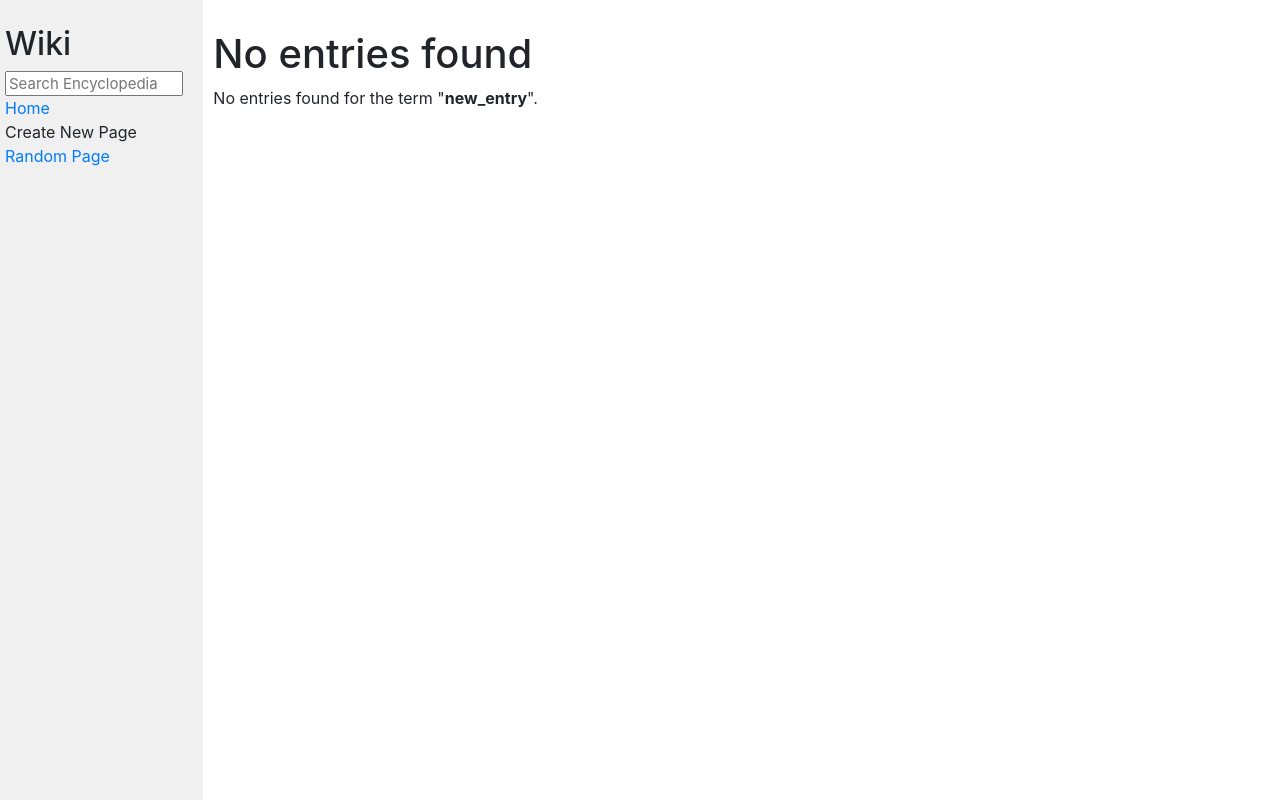
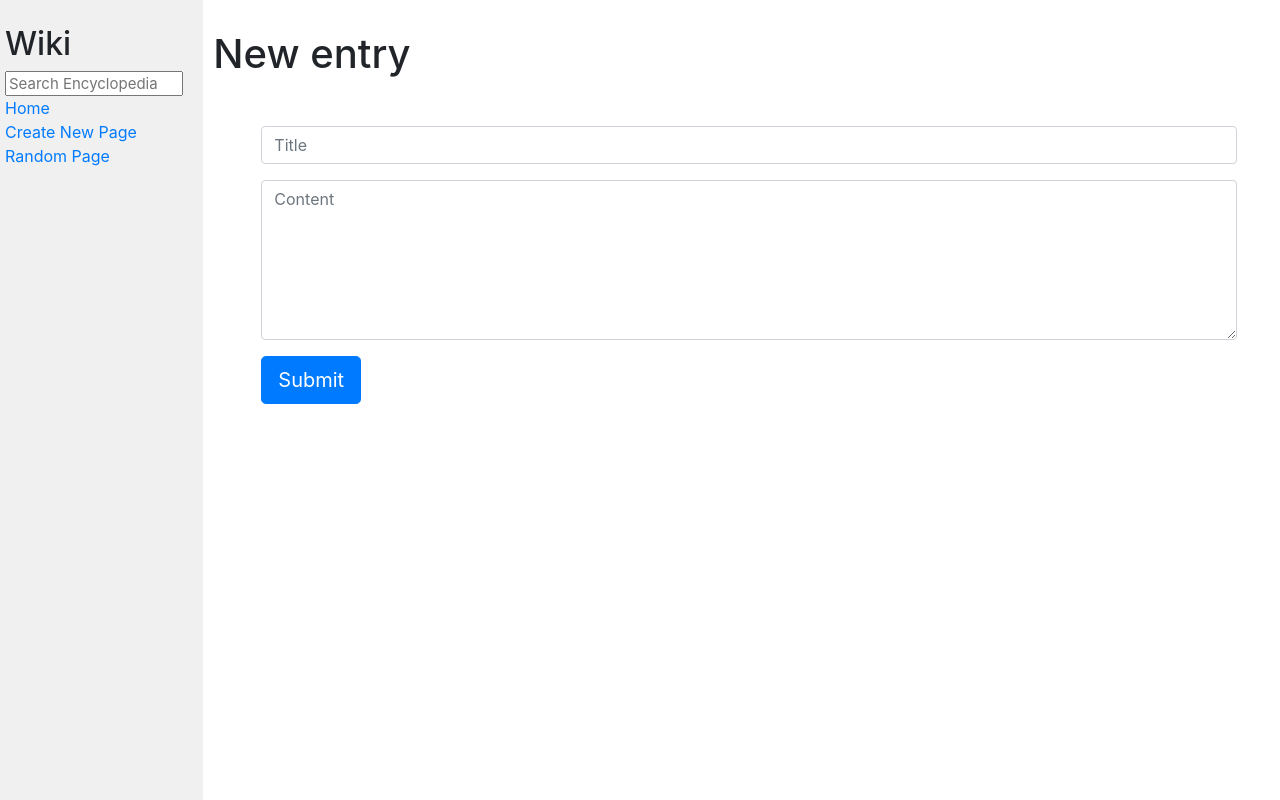
Before and after one commit to udson/CS50W_wiki, a Django app: page /wiki/new_entry in a window 1280 px wide. Run offline with Django 3.2, Linux system fonts and the light colour scheme; some libraries are stand-ins or nearby versions.

Commit message:
Implemetando página para nova entrada.

```diff
--- a/encyclopedia/templates/encyclopedia/layout.html
+++ b/encyclopedia/templates/encyclopedia/layout.html
@@ -19,7 +19,7 @@
                     <a href="{% url 'index' %}">Home</a>
                 </div>
                 <div>
-                    Create New Page
+                    <a href="{% url 'new_entry' %}">Create New Page</a>
                 </div>
                 <div>
                     <a href="{% url 'random' %}">Random Page</a>
--- /dev/null
+++ b/encyclopedia/templates/encyclopedia/new_entry.html
@@ -0,0 +1,33 @@
+{% extends 'encyclopedia/layout.html' %}
+
+{% block title %}
+    New entry
+{% endblock title %}
+
+{% block body %}
+    <h1>New entry</h1>
+    <div class="container px-5 my-5">
+        <form action="{% url 'new_entry' %}" method="post">
+            {% csrf_token %}
+
+            {% if form.non_field_errors %}
+            <div class="alert alert-danger" role="alert">
+                {% for error in form.non_field_errors %}
+                    {{ error }}
+                {% endfor %}
+            </div>
+            {% endif %}
+            <div class="form-floating mb-3">
+                <input class="form-control{% if form.title.errors %} is-invalid{% endif %}" id="id_title" name="title" type="text" placeholder="Title" value="{{ form.title.value | default:'' }}"/>
+                <div class="invalid-feedback">{{ form.title.errors }}</div>
+            </div>
+            <div class="form-floating mb-3">
+                <textarea class="form-control{% if form.content.errors %} is-invalid{% endif %}" id="id_content" name="content" type="text" placeholder="Content" style="height: 10rem;">{{ form.content.value | default:'' }}</textarea>
+                <div class="invalid-feedback">{{ form.content.errors }}</div>
+            </div>
+            <div class="d-grid">
+                <button class="btn btn-primary btn-lg" id="submitButton" type="submit">Submit</button>
+            </div>
+        </form>
+    </div>
+{% endblock body %}
--- a/encyclopedia/urls.py
+++ b/encyclopedia/urls.py
@@ -6,5 +6,6 @@ urlpatterns = [
     path("", views.index, name="index"),
     path("random", views.random_entry, name="random"),
     path("search", views.search, name="search"),
+    path("wiki/new_entry", views.new_entry, name="new_entry"),
     path("wiki/<str:entry_title>", views.entry, name="entry"),
 ]
--- a/encyclopedia/views.py
+++ b/encyclopedia/views.py
@@ -6,6 +6,7 @@ from django.shortcuts import render
 from django.urls import reverse
 
 from . import util
+from .forms import EntryForm
 
 
 def index(request):
@@ -45,3 +46,23 @@ def search(request):
 
 def random_entry(request):
     return HttpResponseRedirect(reverse('entry', args=[choice(util.list_entries())]))
+
+
+def new_entry(request):
+    if request.method == "POST":
+        form = EntryForm(request.POST)
+        if form.is_valid():
+            title = form.cleaned_data['title']
+            content = form.cleaned_data['content']
+            if util.get_entry(title) is None:
+                util.save_entry(title, content)
+                return HttpResponseRedirect(reverse(
+                    'entry', args=[request.POST['title']]
+                ))
+            form.add_error(field=None, error=f'Error! The entry "{title}" already exists.')
+    else:
+        form = EntryForm()
+
+    return render(request, "encyclopedia/new_entry.html", {
+        "form": form,
+    })
```
